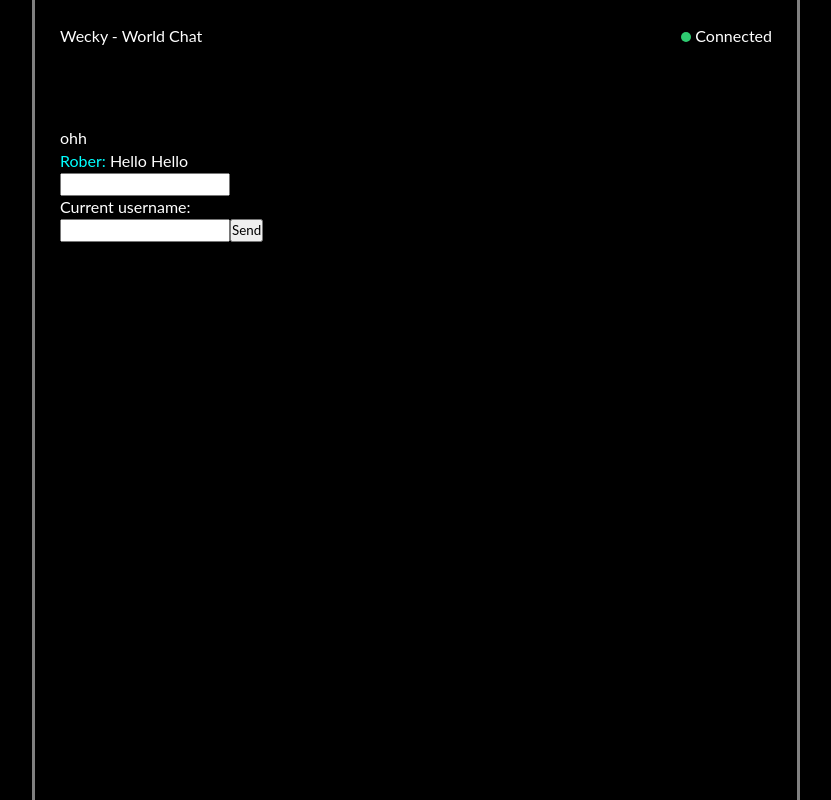
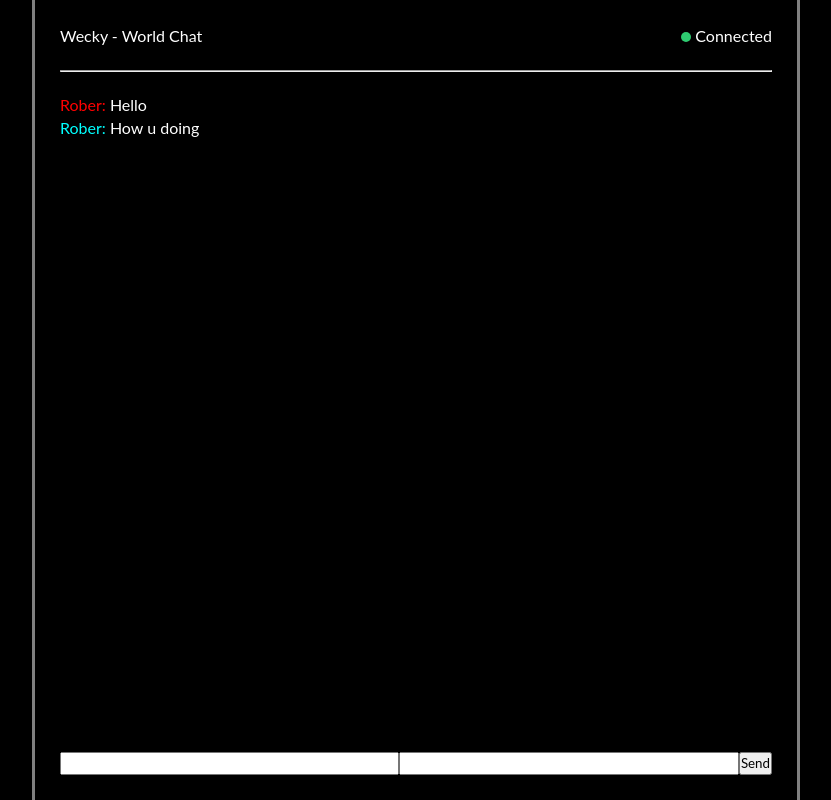
Before and after one commit to rqeeb/wc, a React (Vite) app in the folder client/: page / in a window 1280 px wide. Shown: the whole page, without its empty margins (224-1055 px from the left). Built offline with nearby package versions, Linux system fonts and the light colour scheme.

Commit message:
message list | CSS styles

```diff
--- a/client/src/App.css
+++ b/client/src/App.css
@@ -11,14 +11,20 @@
   border-left: 3px solid grey;
   border-right: 3px solid grey;
 
-  width: 60%;
-  height: 100%;
+  width: 60vw;
+  height: 100vh;
 
   padding: 25px;
+
+  display: flex;
+  flex-direction: column;
 }
 
 .from {
   color: aqua;
+}
+.from2 {
+  color: red;
 }
 
 /* Header */
@@ -36,6 +42,20 @@
   margin-right: 4px;
 }
 
-.headerContainer {
-  margin-bottom: 80px;
+/* message list  */
+.messageList {
+  flex: 1;
+  overflow-y: auto;
 }
+
+/* message input */
+.messageInput {
+  margin-top: auto;
+  display: flex;
+  justify-content: space-between;
+}
+
+.input {
+  flex: 1;
+  margin: auto;
+}
--- a/client/src/App.tsx
+++ b/client/src/App.tsx
@@ -1,18 +1,17 @@
 import "./App.css";
 import ChatHeader from "./components/ChatHeader.tsx";
 import MessageInput from "./components/MessageInput.tsx";
+import MessageList from "./components/MessageList.tsx";
 
 function App() {
   return (
     <div className="container">
       <div className="box">
         <ChatHeader />
-        <div className="chat">ohh</div>
-
-        <span className="from">Rober: </span>
-
-        <span className="chat">Hello </span>
-        <span className="chat">Hello </span>
+        <br />
+        <hr />
+        <br />
+        <MessageList />
         <MessageInput />
       </div>
     </div>
--- a/client/src/components/MessageInput.tsx
+++ b/client/src/components/MessageInput.tsx
@@ -15,21 +15,22 @@ const MessageInput = () => {
   };
 
   return (
-    <div>
+    <div className="messageInput">
       <input
         id="username"
         value={username}
         onChange={handleUsername}
         name="username"
         type="text"
+        className="input"
       />
-      <p>Current username: {username}</p>
       <input
         id="message"
         value={message}
         onChange={handleMessage}
         name="message"
         type="text"
+        className="input"
       />
       <button>Send</button>
     </div>
--- a/client/src/components/MessageList.tsx
+++ b/client/src/components/MessageList.tsx
@@ -0,0 +1,17 @@
+// import React from "react";
+
+const MessageList = () => {
+  return (
+    <div className="messageList">
+      <span className="from2">Rober: </span>
+      <span className="chat">Hello </span>
+
+      <br />
+
+      <span className="from">Rober: </span>
+      <span className="chat">How u doing </span>
+    </div>
+  );
+};
+
+export default MessageList;
```
